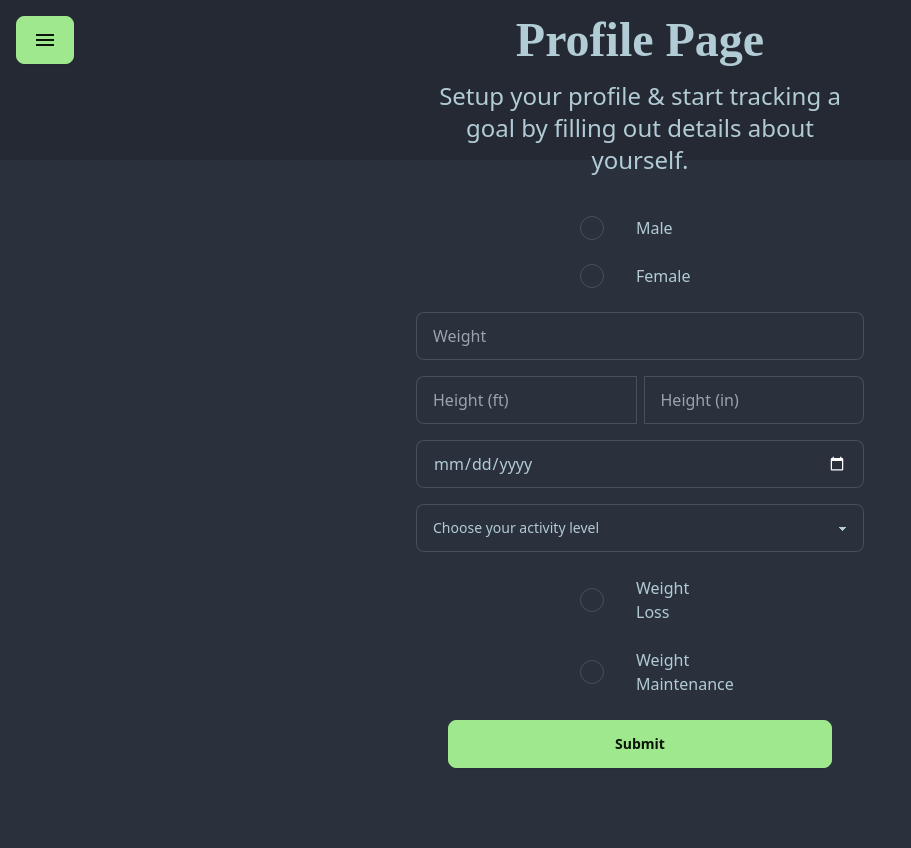
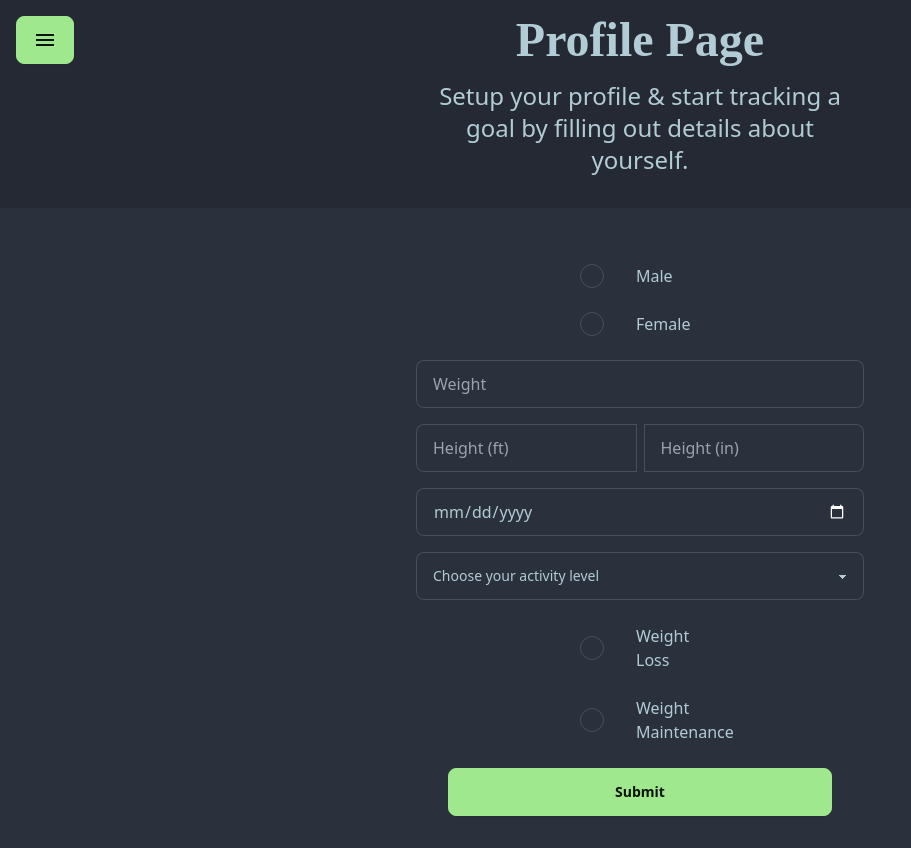
Before and after one commit to arimartell/CapstoneProject, a React (Vite) app in the folder frontend/: page /profile in a window 1280 px wide. Shown: the whole page, without its empty margins (0-911 px from the left). Before the commit the page ends 800 px from the top, so only its background shows below. Built offline with nearby package versions, Linux system fonts and the light colour scheme; a web font is replaced by a local one.

Commit message:
profile page styling

```diff
--- a/frontend/src/routes/profile.jsx
+++ b/frontend/src/routes/profile.jsx
@@ -16,8 +16,8 @@ export default function Profile() {
   return (
     <>
       <SwipeAnimation />
-      <div className="size-full min-h-full flex flex-col justify-center items-center">
-        <div className="hero bg-base-200 min-h-[20vh]">
+      <div className="w-full min-h-screen flex flex-col justify-center items-center">
+        <div className="hero bg-base-200 h-full">
           <div className="hero-content text-center">
             <div className="max-w-md">
               <div className="text-5xl font-bold shingo">Profile Page</div>
```
